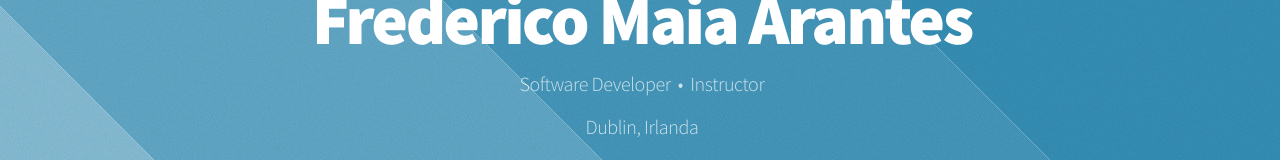
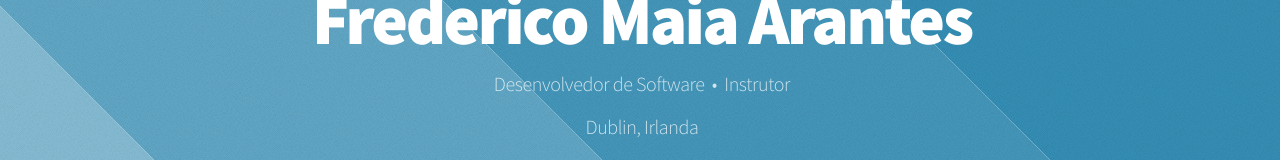
Before and after one commit to fredmaiaarantes/fredmaiaarantes.github.io, a plain HTML site: page index.html in a window 1280 px wide. Shown: the part 202-362 px from the top of the page. Drawn offline with nearby package versions, Linux system fonts and the light colour scheme.

Commit message:
Atualizando cargo

```diff
--- a/index.html
+++ b/index.html
@@ -26,7 +26,7 @@
         <!-- Header -->
         <header id="header">
             <h1>Frederico Maia Arantes</h1>
-            <p>Software Developer &nbsp;&bull; &nbsp;Instructor</p>
+            <p>Desenvolvedor de Software &nbsp;&bull; &nbsp;Instrutor</p>
             <p>Dublin, Irlanda</p>
             <nav>
                 <ul>
```
